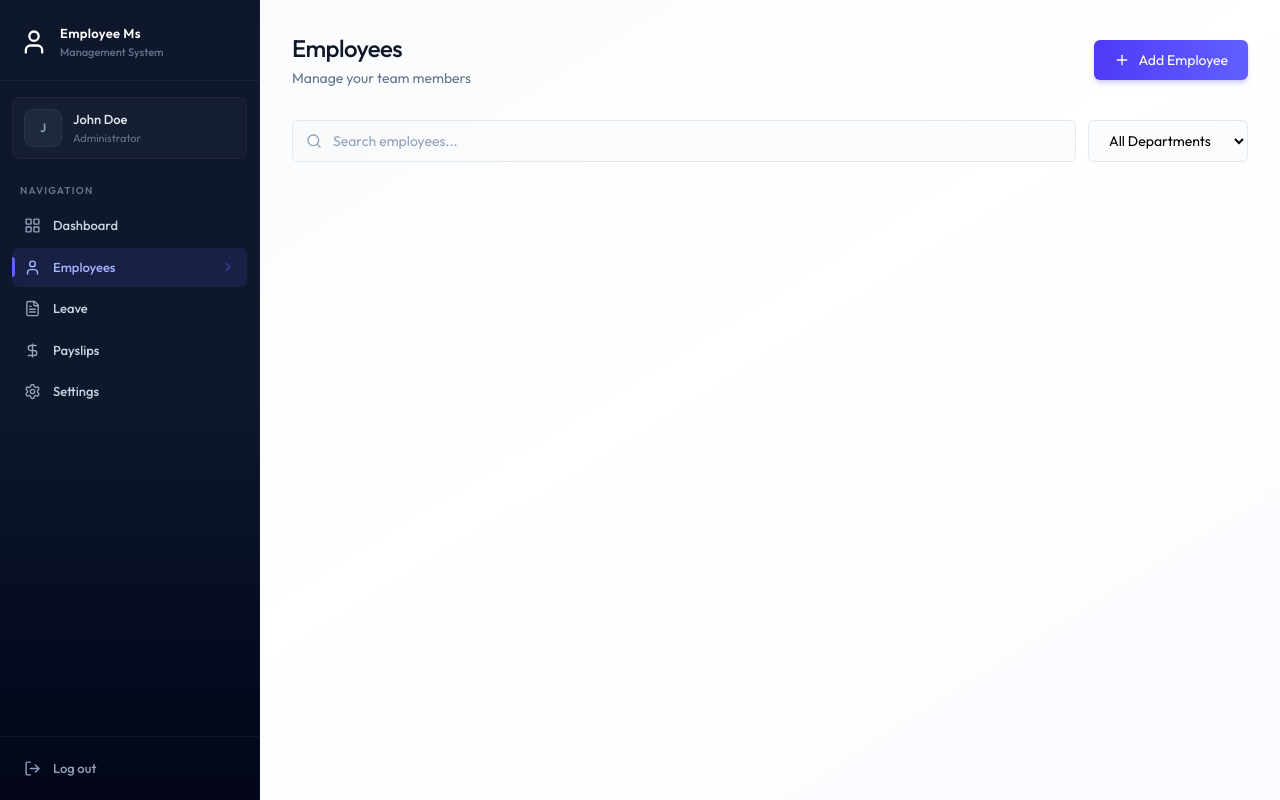
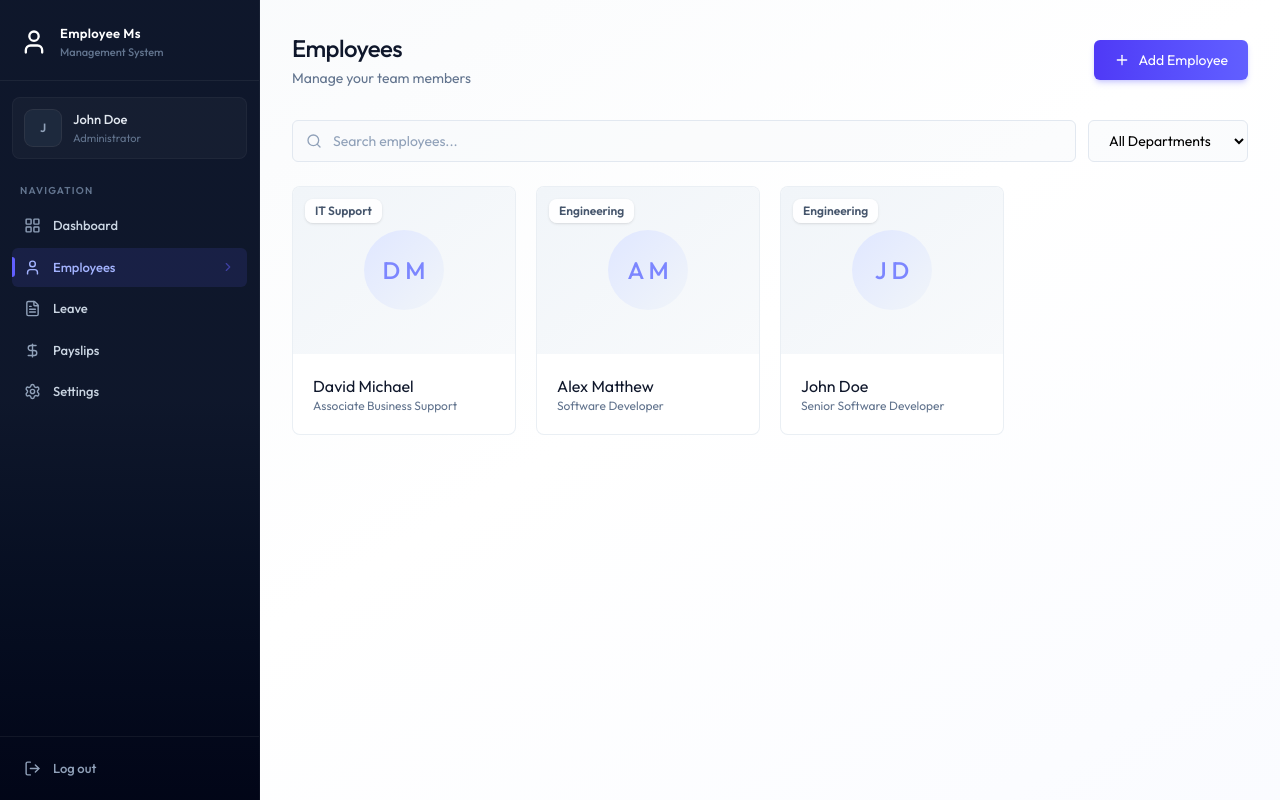
Before and after one commit to sheaf-hassan/employee_management_system, a React (Vite) app in the folder client/: page /employees in a window 1280 px wide. Built offline with nearby package versions, Linux system fonts and the light colour scheme.

Commit message:
create the employee_card and mount it to the employees page

```diff
--- /dev/null
+++ b/client/src/components/EmployeeCard.jsx
@@ -0,0 +1,46 @@
+import { PencilIcon, Trash2Icon } from "lucide-react"
+
+const EmployeeCard = ({employee, onDelete, onEdit}) => {
+
+    const handleDelete = async () =>{
+        if(!confirm("Are you sure you want to delete this employee?"))
+            return;
+    }
+
+  return (
+    <div className="group relative card card-hover overflow-hidden">
+        <div className="relative aspect-4/3 w-full overflow-hidden bg-linear-to-br from-slate-100 to-slate-50">
+            <div className="w-full h-full flex items-center justify-center">
+
+                {/* Circle icons */}
+                <div className="w-20 h-20 rounded-full bg-linear-to-br from-indigo-100 to-slate-100 flex items-center justify-center">
+                    <span className="text-2xl font-medium text-indigo-400">{employee.firstName[0]} {employee.lastName[0]}</span>
+                </div>
+            </div>
+        </div>
+
+        <div className="absolute top-3 left-3 flex gap-2">
+            <span className="bg-white/90 backdrop-blur-sm px-2.5 py-1 text-xs font-semibold text-slate-600 rounded-lg shadow-sm">
+            {employee.department || "Remote"}</span>
+            {employee.isDeleted && <span className="bg-red-500/60 font-medium text-white px-2.5 py-1 text-xs rounded">DELETED</span>}
+        </div>
+
+        {!employee.isDeleted && (
+            <div className="absolute inset-0 bg-linear-to-t from-indigo-700/20 via-transparent to-transparent opacity-0 group-hover:opacity-100 transition-opacity flex items-end justify-center pb-6 gap-3">
+                <button onClick={()=> onEdit(employee)} className="p-2.5 bg-white/90 backdrop-blur-sm text-slate-700 hover:text-indigo-600 rounded-xl shadow-lg transition-all hover-scale-105">
+                    <PencilIcon className="w-4 h-4"/>
+                </button>
+                <button onClick={handleDelete} className="p-2.5 bg-white-90 backdrop-blur-sm text-slate-700 hover:text-rose-600 rounded-xl shadow-lg transition-all hover:scale-105 disabled:opacity-50">
+                    <Trash2Icon className="w-4 h-4"/>
+                </button>
+            </div>
+        )}
+        <div className="p-5">
+            <h3 className="text-slate-900">{employee.firstName} {employee.lastName}</h3>
+            <p className="text-xs text-slate-500">{employee.position}</p>
+        </div>
+    </div>
+  )
+}
+
+export default EmployeeCard
--- a/client/src/pages/Employees.jsx
+++ b/client/src/pages/Employees.jsx
@@ -1,12 +1,15 @@
 import { useCallback, useEffect, useState } from "react";
 import { dummyEmployeeData, DEPARTMENTS } from "../assets/assets";
 import { Plus, Search } from "lucide-react";
+import EmployeeCard from "../components/EmployeeCard";
 
 const Employees = () => {
   const [employees, setEmployees] = useState([]);
   const [loading, setLoading] = useState(true);
   const [search, setSearch] = useState("");
   const [selectedDept, setSelectedDept] = useState("");
+  const [editEmployee, setEditEmployee] = useState(null);
+  const [showCreateModal, setShowCreateModal] = useState(false);
 
   const fetchEmployees = useCallback(async () => {
     setLoading(true);
@@ -52,7 +55,22 @@
         </select>
       </div>
 
-      {/* Employee card */}
+      {/* Employee cards */}
+      {loading ? (
+        <div className="flex justify-center p-12">
+          <div className="animate-spin h-8 w-8 border-2 border-indigo-600 border-t-transparent rounded-full"/>
+        </div>
+      ) : (
+        <div className="grid grid-cols-1 sm:grid-cols-2 lg:grid-cols-3 xl:grid-cols-4 gap-4 sm:gap-5">
+          {filtered.length === 0 ? (
+            <p className="col-span-full text-center py-16 text-slate-400 bg-white rounded-2xl border border-dashed border-slate-200">No employees found</p>
+          ) : (
+            filtered.map((emp)=> <EmployeeCard key={emp.id} employee={emp} onDelete={fetchEmployees} onEdit={(e)=> setEditEmployee(e)}/>)
+          )}
+        </div>
+      )}
+
+
     </div>
   );
 };
```
